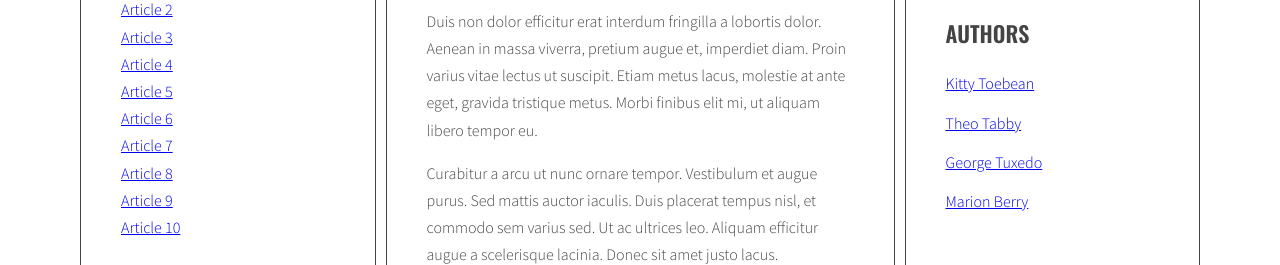
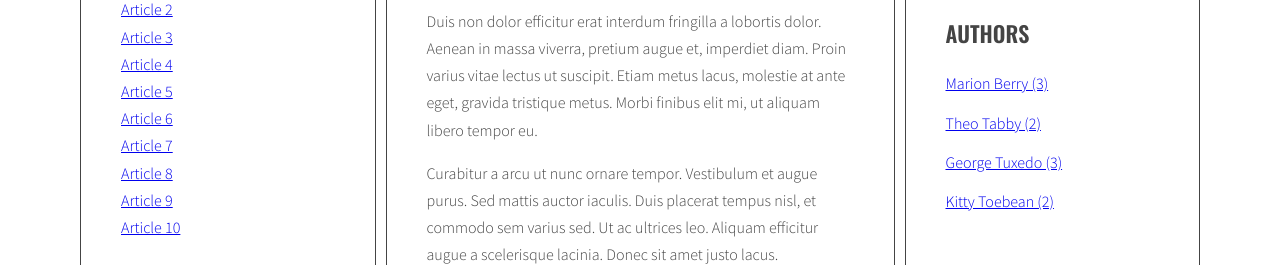
Before and after one commit to rpwieczorek/javascript-blog, a website: page index.html in a window 1280 px wide. Shown: the part 389-654 px from the top of the page. Drawn offline with nearby package versions, Linux system fonts and the light colour scheme; files that its build step writes are made by us from their sources.

Commit message:
Modify function generateAuthors() so that it can generate and display list in sidebar

```diff
--- a/index.html
+++ b/index.html
@@ -183,26 +183,7 @@
           </ul>
           <h2 class="section-title">Authors</h2>
           <ul class="list authors">
-            <li>
-              <a href="#">
-                <span class="author-name">Kitty Toebean</span>
-              </a>
-            </li>
-            <li>
-              <a href="#">
-                <span class="author-name">Theo Tabby</span>
-              </a>
-            </li>
-            <li>
-              <a href="#">
-                <span class="author-name">George Tuxedo</span>
-              </a>
-            </li>
-            <li>
-              <a href="#">
-                <span class="author-name">Marion Berry</span>
-              </a>
-            </li>
+
           </ul>
         </aside>
       </main>
--- a/js/script.js
+++ b/js/script.js
@@ -6,7 +6,8 @@ const optArticleSelector = '.post',
   optArticleTagsSelector = '.post-tags .list',
   optArticleAuthorSelector = '.post-author',
   optCloudClassCount = '5',
-  optCloudClassPrefix = 'tag-size-';
+  optCloudClassPrefix = 'tag-size-',
+  optListAuthorSelector = '.authors';
 
 function titleClickHandler(event){
   event.preventDefault();
@@ -186,12 +187,23 @@ function addClickListenersToTags(){
 
 function generateAuthors(){
   const articles = document.querySelectorAll(optArticleSelector);
+  let allAuthors = {};
   for(let article of articles){
     const articleAuthor = article.getAttribute('data-author');
-    //console.log(articleAuthor);
     const authorWrapper = article.querySelector(optArticleAuthorSelector);
     authorWrapper.innerHTML = 'by&nbsp<a href="#author' + articleAuthor + '">' + articleAuthor + '</a>';
+    if(!allAuthors.hasOwnProperty(articleAuthor)){
+      allAuthors[articleAuthor] = 1;
+    } else {
+      allAuthors[articleAuthor]++;
+    }
   }
+  let allAuthorsHTML = '';
+  for (let author in allAuthors){
+    allAuthorsHTML += '<li><a href="#author' + author +'">' + author + ' (' + allAuthors[author] + ') </a></li>' ;
+  }
+  const authorsList = document.querySelector(optListAuthorSelector);
+  authorsList.innerHTML = allAuthorsHTML;
 }
 
 function authorClickHandler(event) {
```
